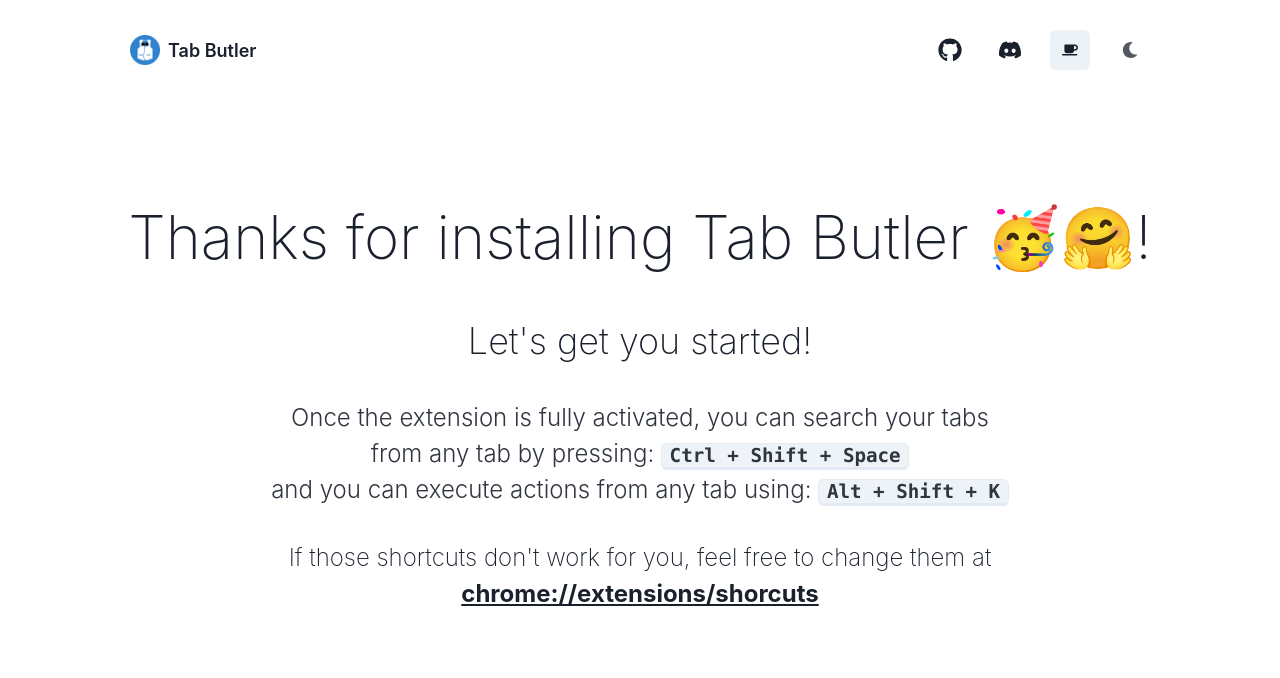
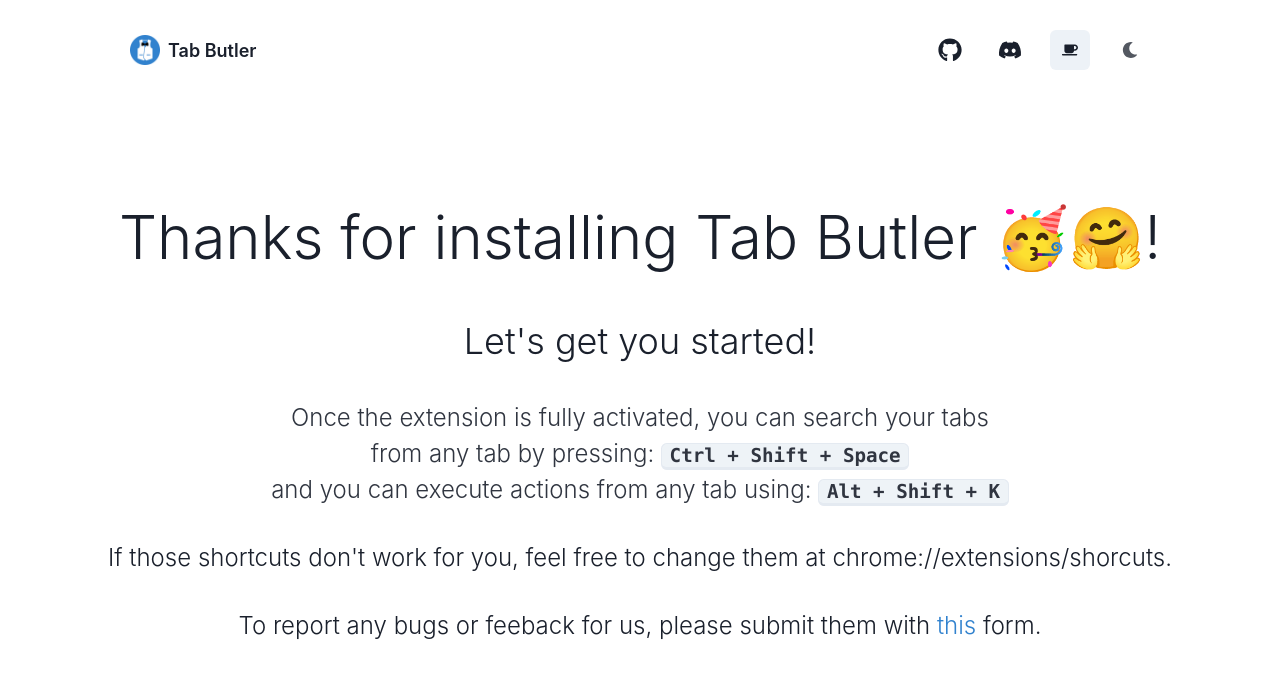
Before and after one commit to MitchellMarkGeorge/TabButlerWebsite, a React (Create React App) app: page /welcome in a window 1280 px wide. Shown: the top 678 px of the page. Built offline with nearby package versions, Linux system fonts and the light colour scheme.

Commit message:
finished working on welcome page

```diff
--- a/src/Pages/WelcomePage.tsx
+++ b/src/Pages/WelcomePage.tsx
@@ -1,5 +1,5 @@
 import { useState } from 'react';
-import { Box, Text, VStack, ScaleFade, Kbd } from '@chakra-ui/react';
+import { Box, Text, VStack, ScaleFade, Kbd, Link } from '@chakra-ui/react';
 import { NavBar } from '../components';
 
 export const WelcomePage: React.FC = () => {
@@ -28,10 +28,10 @@ export const WelcomePage: React.FC = () => {
           <NavBar />
           <ScaleFade in={animationIn} initialScale={0.8}>
             <VStack spacing={8} justifyContent="center" paddingTop={16}>
-              <Text fontSize="6xl" fontWeight="thin">
+              <Text fontSize="6xl" fontWeight="light">
                 Thanks for installing Tab Butler 🥳🤗!
               </Text>
-              <Text fontSize="4xl" fontWeight="thin">
+              <Text fontSize="4xl" fontWeight="light">
                 Let's get you started!
               </Text>
               <Box maxWidth="60%">
@@ -47,12 +47,12 @@ export const WelcomePage: React.FC = () => {
                   </Kbd>
                 </Text>
               </Box>
-              <Text fontSize="2xl" fontWeight="thin">
+              <Text fontSize="2xl" fontWeight="light">
                 If those shortcuts don't work for you, feel free to change them
-                at{' '}
-                <Text textDecoration="underline" fontWeight="bold">
-                  {getShortcutsUrl()}
-                </Text>
+                at {getShortcutsUrl()}.
+              </Text>
+              <Text fontSize="2xl" fontWeight="light">
+                To report any bugs or feeback for us, please submit them with <Link href='https://forms.gle/3JyYNs48999h7GKB8' color="blue.500">this</Link> form.
               </Text>
             </VStack>
           </ScaleFade>
```
